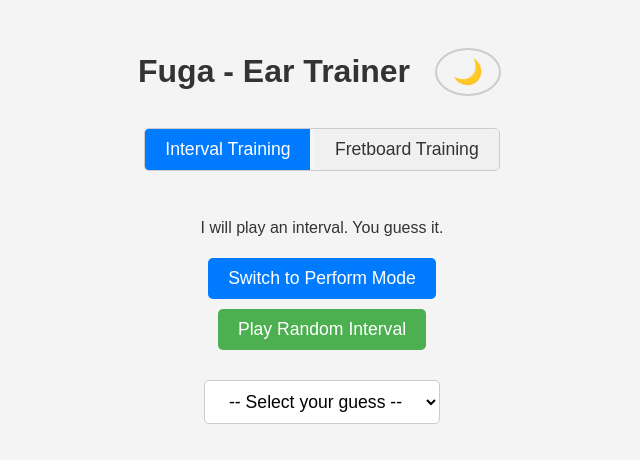
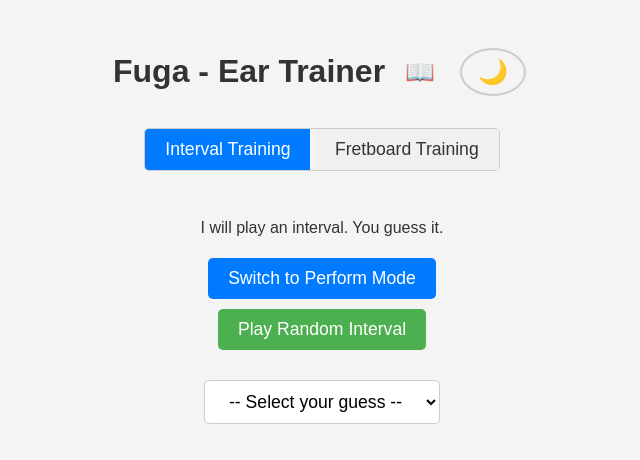
Before and after one commit to firelightrpg/fuga, a Svelte app: page / in a window 1280 px wide. Shown: the top 460 px of the page, without its empty margins (318-958 px from the left). Built offline with nearby package versions, Linux system fonts and the light colour scheme.

Commit message:
add readme to page

```diff
--- a/src/App.svelte
+++ b/src/App.svelte
@@ -8,6 +8,7 @@
   // =======================================================
   let appMode = 'interval'; // 'interval' or 'fretboard'
   let darkMode = false;
+  let showReadme = false;
 
   // =======================================================
   // Musical Constants
@@ -638,6 +639,15 @@
 <main class:dark-mode={darkMode}>
   <div class="header">
     <h1>Fuga - Ear Trainer</h1>
+    <a
+      href="https://github.com/firelightrpg/fuga/blob/main/README.md"
+      target="_blank"
+      rel="noopener noreferrer"
+      class="readme-link"
+      aria-label="View README on GitHub"
+    >
+      📖
+    </a>
     <button class="dark-mode-toggle" on:click={() => (darkMode = !darkMode)}>
       {darkMode ? '☀️' : '🌙'}
     </button>
@@ -840,6 +850,16 @@
     margin-bottom: 1rem;
   }
 
+  .readme-link {
+    font-size: 1.5em;
+    text-decoration: none;
+    transition: transform 0.2s;
+  }
+
+  .readme-link:hover {
+    transform: scale(1.1);
+  }
+
   .dark-mode-toggle {
     padding: 8px 16px;
     font-size: 1.5em;
```
